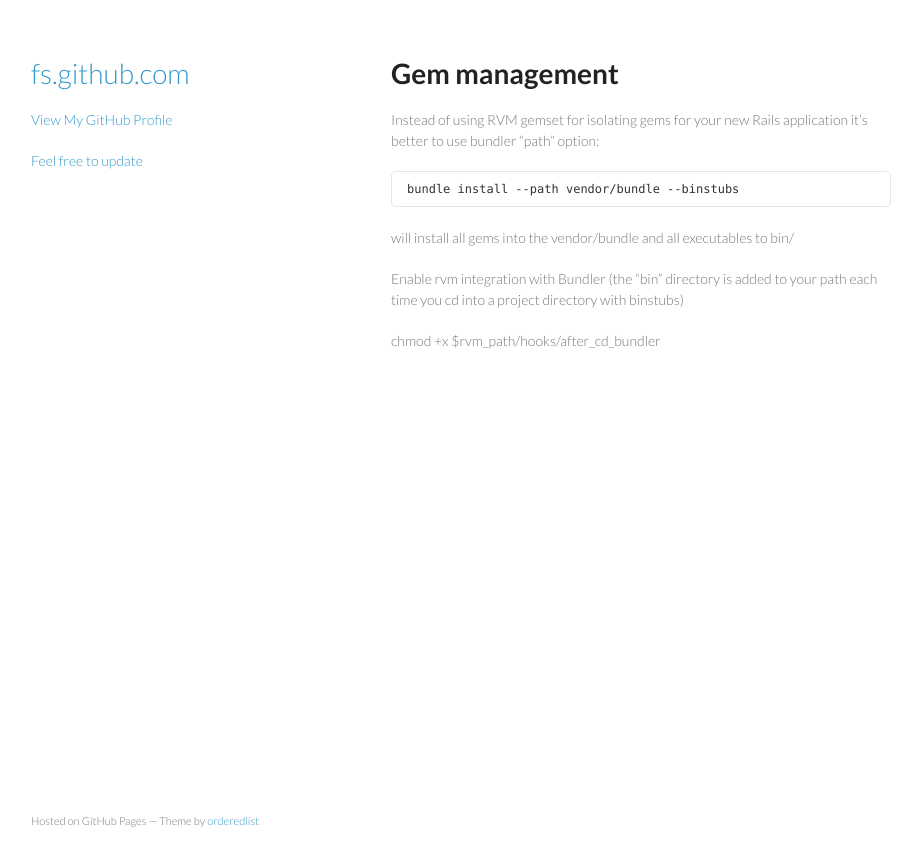
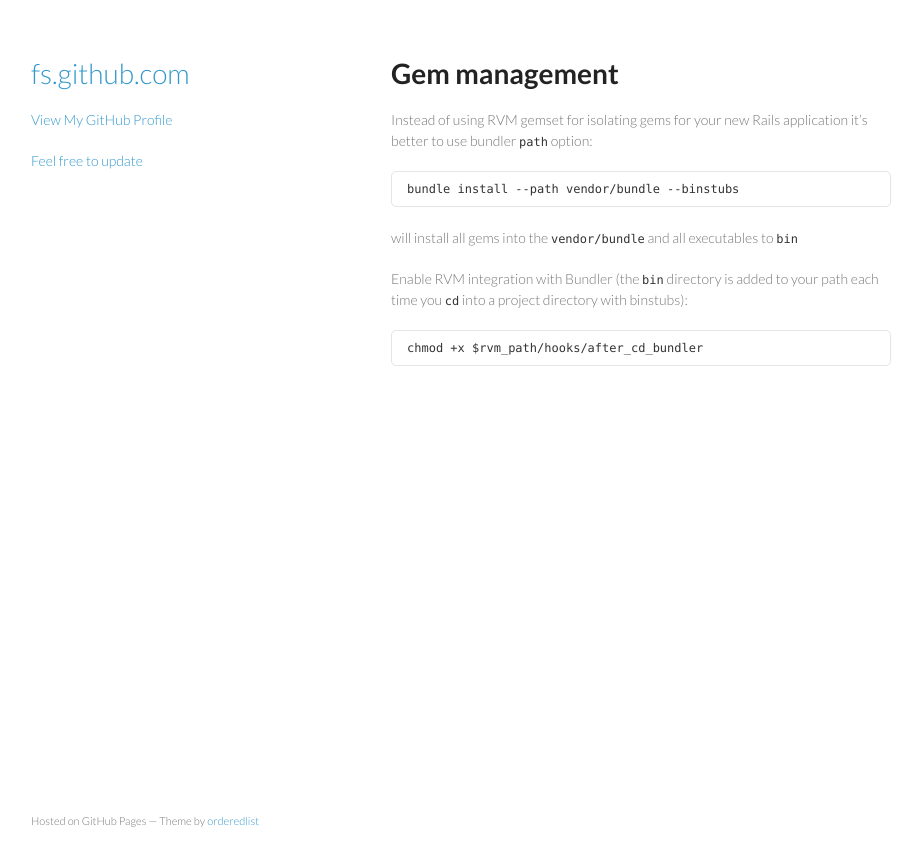
Before and after one commit to mike-burns/fs.github.com, a Jekyll site: the page built from gems.md, in a window 1280 px wide. Shown: the top 866 px of the page, without its empty margins (179-1101 px from the left). Built offline with Jekyll 4.4.1, drawn with Linux system fonts in a browser that asks for light colours.

Commit message:
Update gems.md

```diff
--- a/gems.md
+++ b/gems.md
@@ -4,13 +4,13 @@ layout: default
 
 # Gem management
 
-Instead of using RVM gemset for isolating gems for your new Rails application it's better to use bundler "path" option:
+Instead of using RVM gemset for isolating gems for your new Rails application it's better to use bundler `path` option:
 
     bundle install --path vendor/bundle --binstubs
 
-will install all gems into the vendor/bundle and all executables to bin/
+will install all gems into the `vendor/bundle` and all executables to `bin`
 
 
-Enable rvm integration with Bundler (the “bin” directory is added to your path each time you cd into a project directory with binstubs)
+Enable RVM integration with Bundler (the `bin` directory is added to your path each time you `cd` into a project directory with binstubs):
 
-  chmod +x $rvm_path/hooks/after_cd_bundler
+    chmod +x $rvm_path/hooks/after_cd_bundler
```
